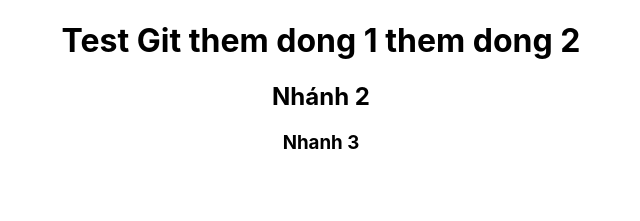
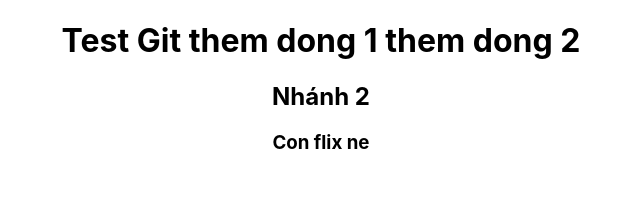
Before and after one commit to hoangvanthanh-125/git-demo, a React (Create React App) app: page / in a window 1280 px wide. Shown: the top 221 px of the page, without its empty margins (319-959 px from the left). Built offline with nearby package versions, Linux system fonts and the light colour scheme.

Commit message:
Update App.js

```diff
--- a/src/App.js
+++ b/src/App.js
@@ -22,7 +22,7 @@ function App({ initValue = 0 }) {
     them dong 2
      </h1>
      <h2>Nhánh 2</h2>
-     <h3>Nhanh 3</h3>
+     <h3>Con flix ne</h3>
     </div>
   );
 }
```
